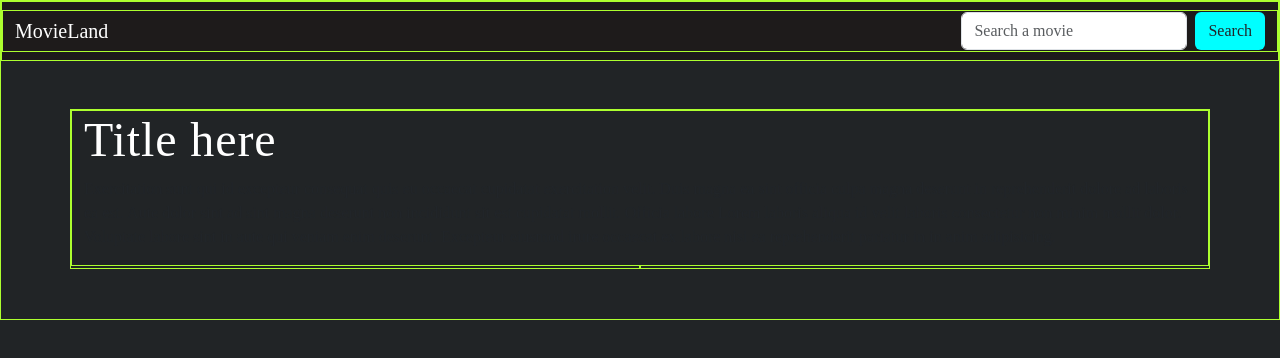
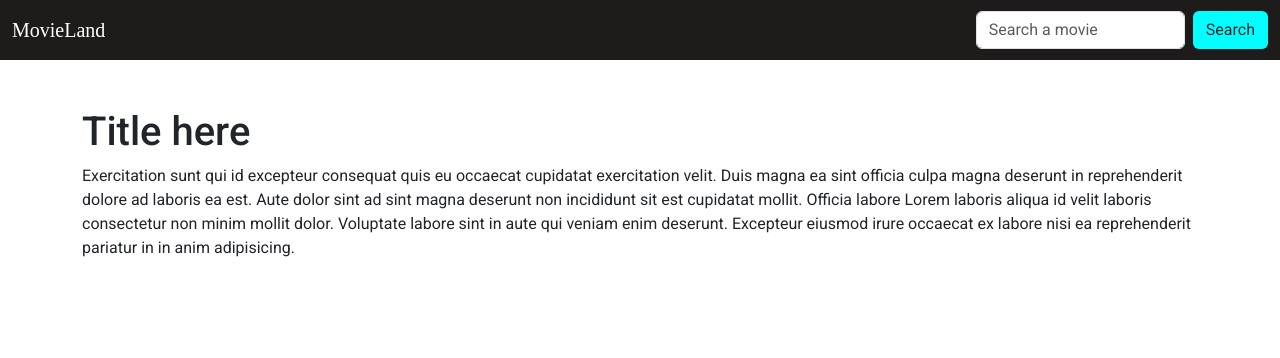
Before and after one commit to jmlinares2019/react_blockbuster, a React (Vite) app: page / in a window 1280 px wide. Shown: the top 358 px of the page. Built offline with nearby package versions, Linux system fonts and the light colour scheme; a web font is replaced by a local one.

Commit message:
Compiled CSS

```diff
--- a/src/App.css
+++ b/src/App.css
@@ -8,18 +8,18 @@
 }
 
 :root {
-  --font-roboto: "Roboto Slab", serif;
-  --font-raleway: "Raleway", sans-serif;
+  /* --font-roboto: "Roboto Slab", serif; */
+  /* --font-raleway: "Raleway", sans-serif; */
 }
 
 /* Custom */
 div, header, nav, footer{
-    border: 1px solid greenyellow;
+    /* border: 1px solid greenyellow; */
 }
 
 body {
-  font-family: var(--font-roboto);
-  background-color: #212426;
+  /* font-family: var(--font-roboto); */
+  /* background-color: #212426; */
 }
 
 .app {
@@ -32,17 +32,7 @@ body {
 }
 
 h1 {
-  font-size: 3rem;
-  letter-spacing: 0.9px;
-  color: white;
-  /* background: linear-gradient(
-    90deg,
-    rgba(249, 211, 180, 1) 0%,
-    rgba(249, 211, 180, 0) 100%
-  );
-  background-clip: text;
-  -webkit-background-clip: text;
-  -webkit-text-fill-color: transparent; */
+  /* letter-spacing: 0.9px; */
   width: fit-content;
 }
 
@@ -114,16 +104,16 @@ h1 {
   width: 100%;
   margin-top: 3rem;
 
-  display: flex;
+  /* display: flex; */
   justify-content: center;
   align-items: center;
   flex-wrap: wrap;
 }
 
 .movie {
-  width: 310px;
+  /* width: 310px; */
   height: 460px;
-  margin: 1.5rem;
+  margin: 1.5rem 0;
 
   position: relative;
   border-radius: 12px;
@@ -134,31 +124,31 @@ h1 {
   box-shadow: 0px 13px 10px -7px rgba(0, 0, 0, 0.1);
 }
 
-.movie div:nth-of-type(1) {
+/* .movie div:nth-of-type(1) {
   position: absolute;
   padding: 16px;
   width: 100%;
   opacity: 0;
   top: 0;
   color: #f9d3b4;
-}
+} */
 
 .movie:hover {
   box-shadow: 0px 30px 18px -8px rgba(0, 0, 0, 0.1);
   transform: scale(1.05, 1.05);
 }
 
-.movie div:nth-of-type(2) {
+.movie div:nth-of-type(1) {
   width: 100%;
   height: 100%;
 }
 
-.movie div:nth-of-type(2) img {
+.movie div:nth-of-type(1) img {
   height: 100%;
   width: 100%;
 }
 
-.movie div:nth-of-type(3) {
+.movie div:nth-of-type(2) {
   z-index: 2;
   background-color: #343739;
   padding: 16px 24px 24px 24px;
@@ -169,7 +159,7 @@ h1 {
   left: 0;
 }
 
-.movie div:nth-of-type(3) span {
+.movie div:nth-of-type(2) span {
   font-family: "Raleway", sans-serif;
   text-transform: uppercase;
   font-size: 13px;
@@ -178,24 +168,24 @@ h1 {
   color: #f0f0f0;
 }
 
-.movie div:nth-of-type(3) h3 {
+/* .movie div:nth-of-type(3) h3 {
   margin-top: 5px;
   font-family: "Roboto Slab", serif;
   color: #f9d3b4;
-}
+} */
 
-.movie:hover div:nth-of-type(2) {
+.movie:hover div:nth-of-type(1) {
   height: 100%;
   opacity: 0.3;
 }
 
-.movie:hover div:nth-of-type(3) {
+/* .movie:hover div:nth-of-type(2) {
   background-color: transparent;
 }
-
-.movie:hover div:nth-of-type(1) {
+ */
+/* .movie:hover div:nth-of-type(1) {
   opacity: 1;
-}
+} */
 
 @media screen and (max-width: 600px) {
   .app {
```
Also changed, not shown: public/css/styles.css.
